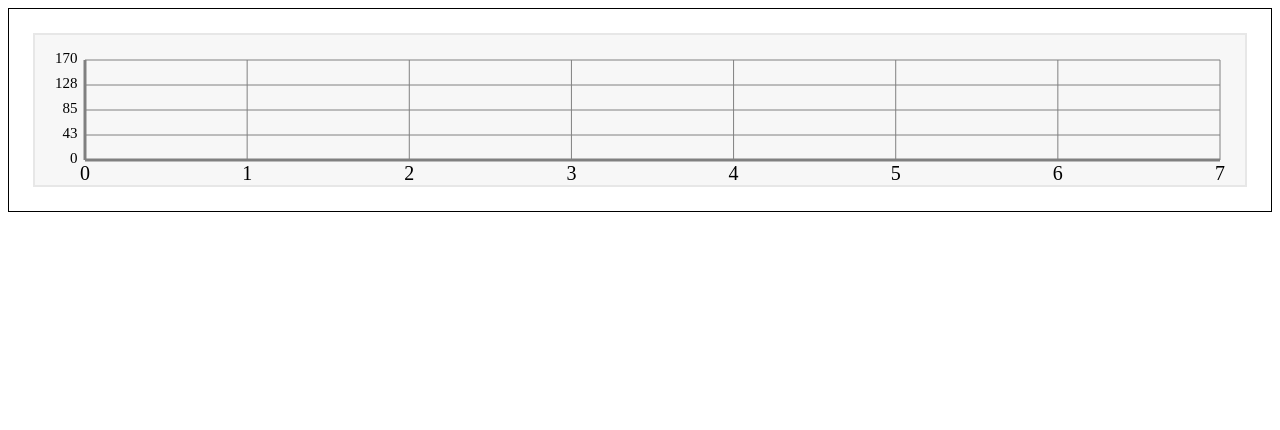
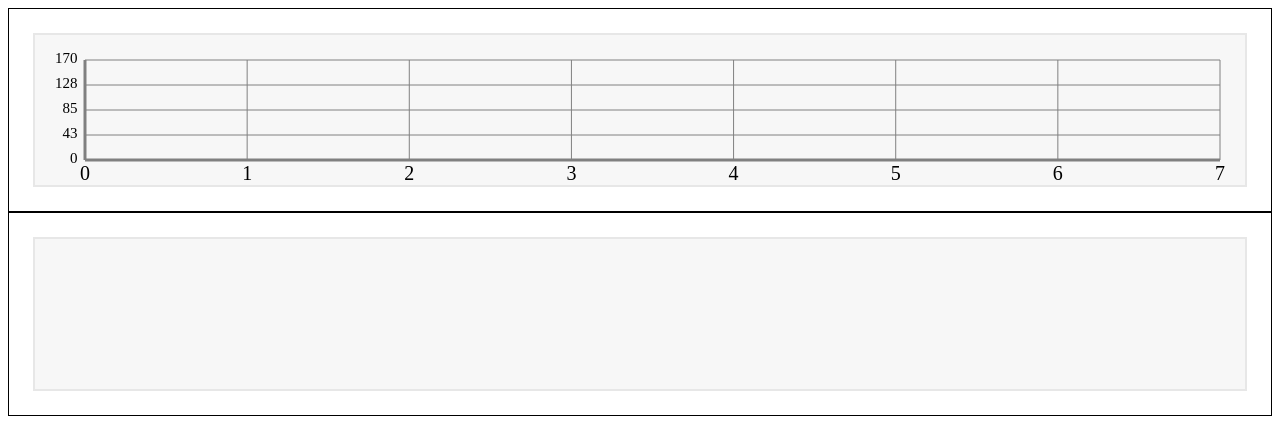
Before and after one commit to jesseDijkman1/line-graph-component, a plain HTML site: page index.html in a window 1280 px wide. Drawn offline with Linux system fonts and the light colour scheme.

Commit message:
Added another svg to the html, for a second attempt

```diff
--- a/index.html
+++ b/index.html
@@ -16,6 +16,11 @@
       -->
     </div>
 
+    <div id="graph-2" class="graph-component">
+      <svg></svg>
+    </div>
+
     <script src="js/graph.js"></script>
+    <script src="js/graph2.js"></script>
   </body>
 </html>
```
